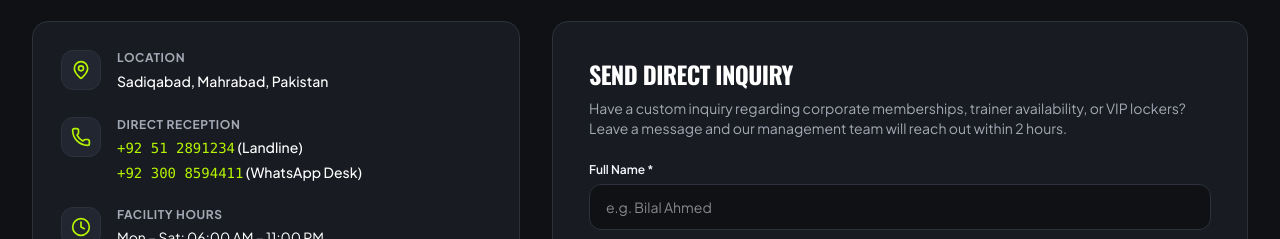
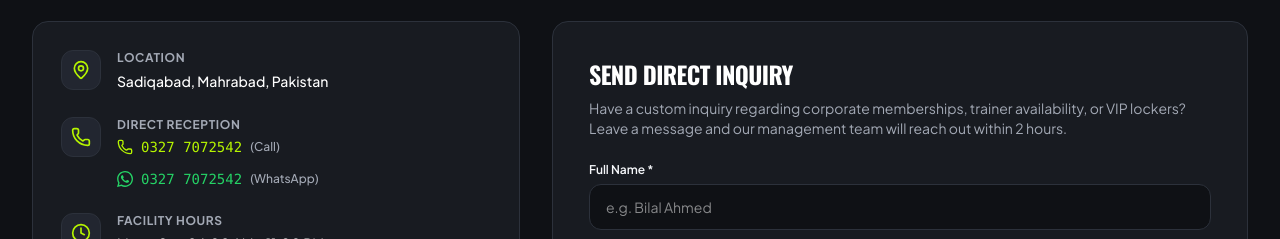
Before and after one commit to lozzy1554-beep/gym, a React (Vite) app: page / in a window 1280 px wide. Shown: the part 8640-8879 px from the top of the page. Built offline with nearby package versions, Linux system fonts and the light colour scheme; no server answers; a web font is replaced by a local one.

Commit message:
Set correct phone and direct WhatsApp contact

```diff
--- a/src/components/ContactSection.tsx
+++ b/src/components/ContactSection.tsx
@@ -1,7 +1,7 @@
 import React, { useState } from 'react';
 import { Locale, Inquiry } from '../types';
 import { uiTranslations } from '../data/translations';
-import { MapPin, Phone, Mail, Clock, Send, CheckCircle2 } from 'lucide-react';
+import { MapPin, Phone, Clock, Send, CheckCircle2 } from 'lucide-react';
 import Reveal from './motion/Reveal';
 import FxButton from './motion/FxButton';
 
@@ -94,13 +94,19 @@ export const ContactSection: React.FC<ContactSectionProps> = ({ locale, onInquir
                     <span className="text-xs font-bold uppercase tracking-wider text-[#A3A9B5] block mb-1">
                       {t.contact.phoneLabel}
                     </span>
-                    <div className="text-sm text-white font-medium space-y-1">
-                      <p>
-                        <bdi className="font-mono text-[#B6F500]">+92 51 2891234</bdi> (Landline)
-                      </p>
-                      <p>
-                        <bdi className="font-mono text-[#B6F500]">+92 300 8594411</bdi> (WhatsApp Desk)
-                      </p>
+                    <div className="text-sm text-white font-medium space-y-3">
+                      <a href="tel:+923277072542" className="inline-flex items-center gap-2 text-[#B6F500] hover:text-white transition-colors">
+                        <Phone className="w-4 h-4" />
+                        <bdi className="font-mono">0327 7072542</bdi>
+                        <span className="text-xs text-[#A3A9B5]">({locale === 'en' ? 'Call' : 'کال کریں'})</span>
+                      </a>
+                      <a href="https://wa.me/923277072542" target="_blank" rel="noopener noreferrer" className="flex items-center gap-2 text-[#25D366] hover:text-white transition-colors">
+                        <svg viewBox="0 0 24 24" className="w-4 h-4" fill="currentColor" aria-hidden="true">
+                          <path d="M20.52 3.48A11.86 11.86 0 0 0 12.08 0C5.5 0 .15 5.35.15 11.93c0 2.1.55 4.15 1.6 5.96L.05 24l6.27-1.64a11.9 11.9 0 0 0 5.75 1.47h.01c6.58 0 11.93-5.35 11.93-11.93 0-3.19-1.24-6.19-3.49-8.42ZM12.08 21.8a9.9 9.9 0 0 1-5.04-1.38l-.36-.21-3.72.98.99-3.63-.24-.37a9.88 9.88 0 0 1-1.52-5.26c0-5.46 4.44-9.9 9.9-9.9 2.65 0 5.14 1.03 7.01 2.9a9.84 9.84 0 0 1 2.9 7c0 5.46-4.44 9.9-9.9 9.9Zm5.43-7.41c-.3-.15-1.77-.87-2.04-.97-.28-.1-.48-.15-.68.15-.2.3-.78.97-.96 1.17-.18.2-.35.22-.65.07-.3-.15-1.26-.46-2.4-1.48-.89-.79-1.49-1.77-1.67-2.07-.18-.3-.02-.46.13-.61.14-.13.3-.35.45-.52.15-.18.2-.3.3-.5.1-.2.05-.38-.03-.53-.08-.15-.68-1.63-.93-2.23-.24-.58-.49-.5-.68-.51h-.58c-.2 0-.53.08-.81.38-.28.3-1.06 1.04-1.06 2.52s1.09 2.92 1.24 3.12c.15.2 2.14 3.27 5.18 4.59.72.31 1.28.5 1.72.64.72.23 1.37.2 1.89.12.58-.09 1.77-.72 2.02-1.42.25-.7.25-1.3.18-1.42-.08-.13-.28-.2-.58-.35Z"/>
+                        </svg>
+                        <bdi className="font-mono">0327 7072542</bdi>
+                        <span className="text-xs text-[#A3A9B5]">(WhatsApp)</span>
+                      </a>
                     </div>
                   </div>
                 </div>
@@ -136,7 +142,7 @@ export const ContactSection: React.FC<ContactSectionProps> = ({ locale, onInquir
                   loading="lazy"
                   referrerPolicy="no-referrer-when-downgrade"
                 />
-                <a href="https://maps.app.goo.gl/bnA6ZTx1HJ5YnDdF9" target="_blank" rel="noopener noreferrer" className="absolute bottom-3 end-3 z-10 rounded-lg bg-[#B6F500] px-4 py-2 text-xs font-bold text-[#0F1115] shadow-lg hover:bg-white transition-colors">
+                <a href="https://maps.app.goo.gl/bnA6ZTx1HJ5YnDdF9" target="_blank" rel="noopener noreferrer" className="absolute bottom-3 end-3 z-10 rounded-lg bg-[#B6F500] px-4 py-2 text-xs font-bold text-[#0F1115] shadow-lg hover:bg-white transition-colors fx-interactive">
                   {locale === 'en' ? 'Open Live Map' : 'گوگل میپس پر کھولیں'}
                 </a>
               </div>
```
